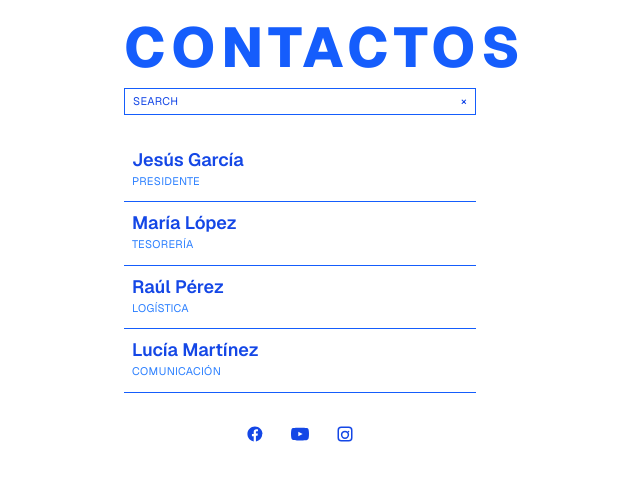
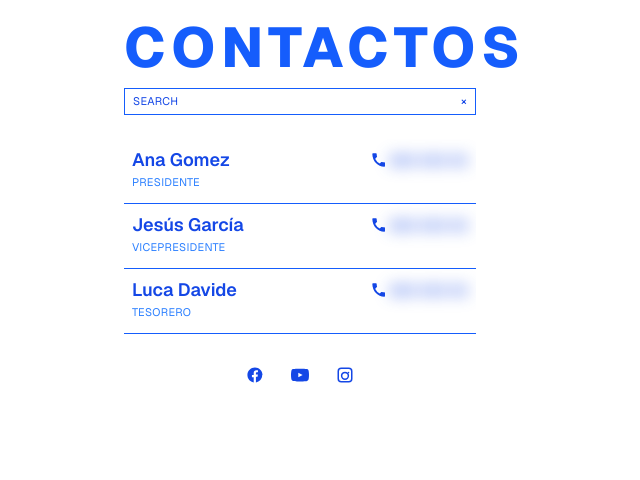
Before and after one commit to jgarcia311999/ComisionMatet, a Next.js app: page /contactos in a window 1280 px wide. Shown: the top 480 px of the page, without its empty margins (340-980 px from the left). Built offline with nearby package versions, Linux system fonts and the light colour scheme.

Commit message:
Añadir funcionalidad para mostrar números de teléfono en la lista de contactos y permitir llamadas directas

```diff
--- a/src/app/contactos/page.tsx
+++ b/src/app/contactos/page.tsx
@@ -1,7 +1,14 @@
 "use client";
-import React from "react";
+import React, { useState } from "react";
 
 export default function Contactos() {
+  const [revealed, setRevealed] = useState<Record<string, boolean>>({});
+  const onPhoneClick = (e: React.MouseEvent<HTMLAnchorElement>, key: string) => {
+    if (!revealed[key]) {
+      e.preventDefault();
+      setRevealed((prev) => ({ ...prev, [key]: true }));
+    }
+  };
   return (
     <main className="min-h-[100svh] bg-white text-gray-900 font-sans flex justify-center pb-[env(safe-area-inset-bottom)] pt-[env(safe-area-inset-top)]">
       <div className="w-full max-w-sm px-4 pt-5 flex flex-col min-h-[100svh]">
@@ -21,14 +28,29 @@ export default function Contactos() {
           {/* Lista de contactos */}
           <ul>
             {[
-              { nombre: "Jesús García", rol: "Presidente" },
-              { nombre: "María López", rol: "Tesorería" },
-              { nombre: "Raúl Pérez", rol: "Logística" },
-              { nombre: "Lucía Martínez", rol: "Comunicación" },
+              { nombre: "Ana Gomez", rol: "Presidente", telefono: "6XX XXX XX" },
+              { nombre: "Jesús García", rol: "Vicepresidente", telefono: "6XX XXX XX" },
+              { nombre: "Luca Davide", rol: "Tesorero", telefono: "6XX XXX XX" },
+
             ].map((contacto) => (
               <li key={contacto.nombre} className="border-t border-blue-600 first:border-t-0">
                 <div className="block px-2 py-3 hover:bg-blue-50 transition-colors">
-                  <div className="text-[18px] leading-none font-semibold text-blue-700">{contacto.nombre}</div>
+                  <div className="flex items-center justify-between">
+                    <div className="text-[18px] leading-none font-semibold text-blue-700">{contacto.nombre}</div>
+                    <a
+                      href={`tel:${contacto.telefono.replace(/\s+/g, "")}`}
+                      onClick={(e) => onPhoneClick(e, contacto.nombre)}
+                      className="inline-flex items-center gap-1 text-blue-700 font-semibold"
+                      aria-label={`Llamar a ${contacto.nombre}`}
+                    >
+                      <svg width="16" height="16" viewBox="0 0 24 24" fill="currentColor" aria-hidden="true">
+                        <path d="M6.62 10.79a15.05 15.05 0 0 0 6.59 6.59l2.2-2.2a1 1 0 0 1 1.01-.24c1.1.36 2.29.55 3.58.55a1 1 0 0 1 1 1V21a1 1 0 0 1-1 1C10.3 22 2 13.7 2 3a1 1 0 0 1 1-1h4.51a1 1 0 0 1 1 1c0 1.29.19 2.48.55 3.58a1 1 0 0 1-.24 1.01l-2.2 2.2z"/>
+                      </svg>
+                      <span className={`text-[13px] tracking-wide ${revealed[contacto.nombre] ? "blur-0" : "blur-sm select-none"}`}>
+                        {contacto.telefono}
+                      </span>
+                    </a>
+                  </div>
                   <div className="text-[11px] mt-1 uppercase tracking-wide text-blue-500">{contacto.rol}</div>
                 </div>
               </li>
```
